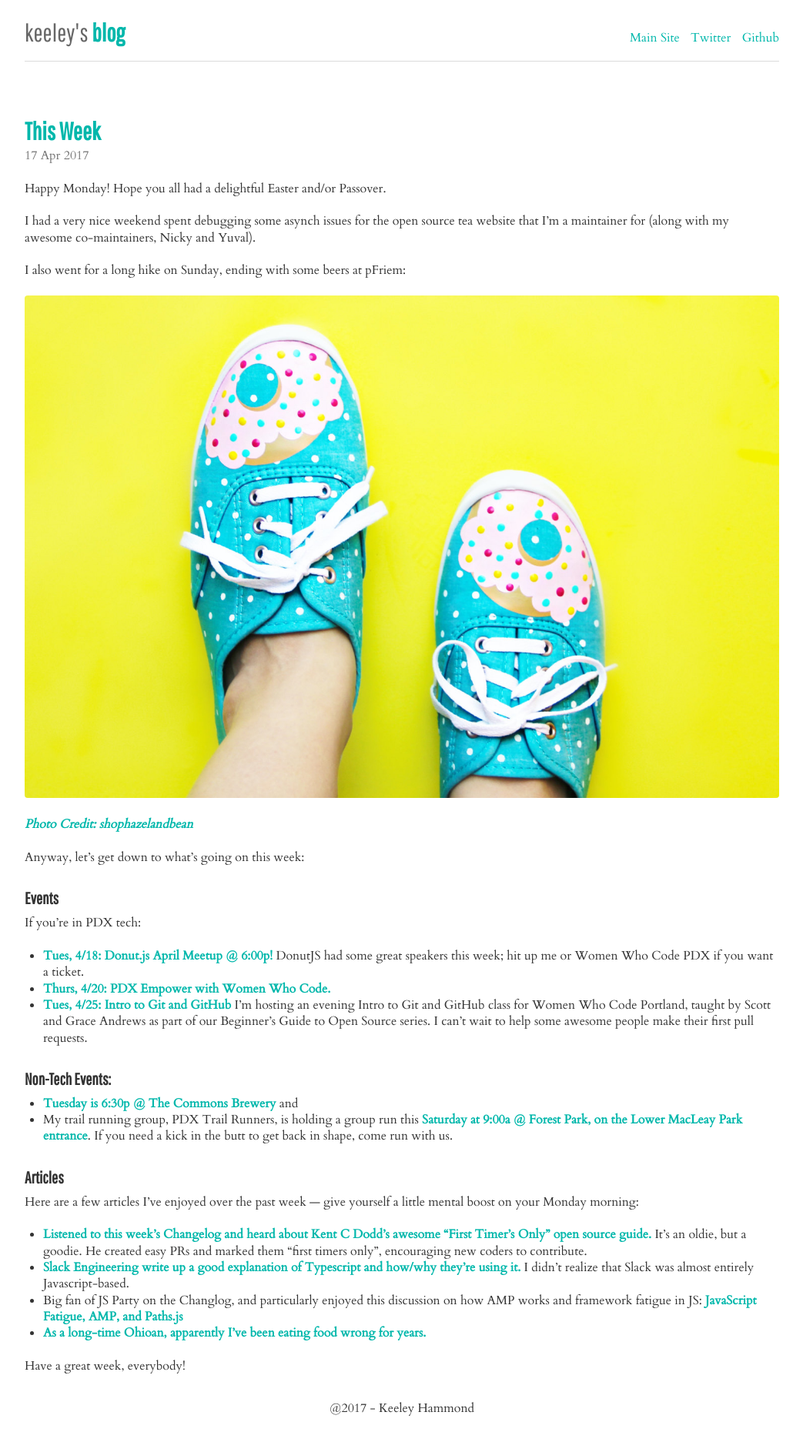
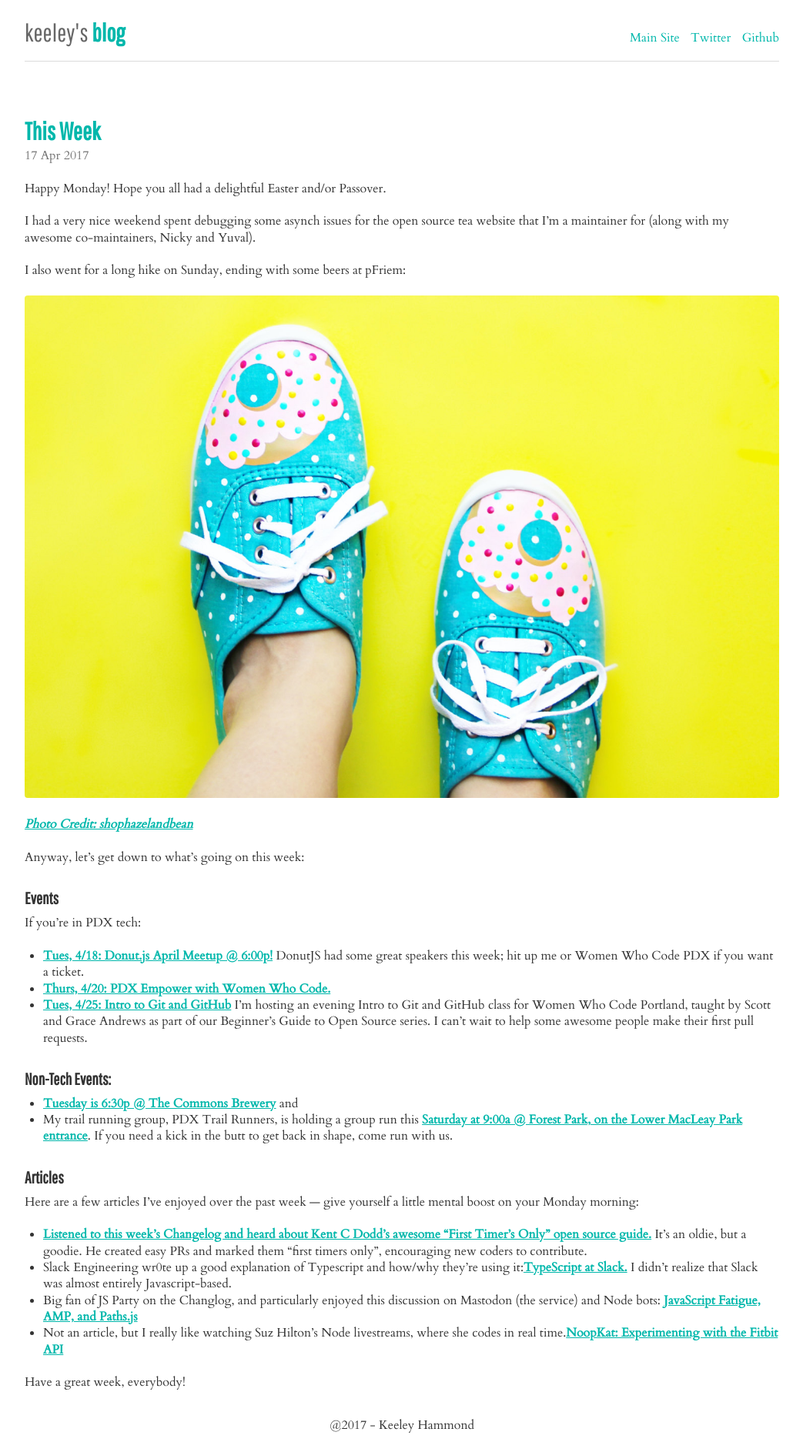
Before and after one commit to Keeley-Hammond/blog, a Jekyll site: the page built from _posts/2017-04-17-happy-monday-apr-17.md, in a window 1280 px wide. Shown: the whole page at 77% size, without its empty margins (118-1161 px from the left). Built offline with Jekyll 4.4.1, drawn with Linux system fonts in a browser that asks for light colours; before the commit the page ends 1853 px from its top, so only the background shows below that.

Commit message:
Added new URL for blog, changed URL links (I hope)

```diff
--- a/_posts/2017-04-17-happy-monday.md
+++ b/_posts/2017-04-17-happy-monday-apr-17.md
@@ -32,8 +32,8 @@
 Here are a few articles I’ve enjoyed over the past week — give yourself a little mental boost on your Monday morning:
 
 * [Listened to this week's Changelog and heard about Kent C Dodd's awesome "First Timer's Only" open source guide.](https://medium.com/@kentcdodds/first-timers-only-78281ea47455) It's an oldie, but a goodie. He created easy PRs and marked them "first timers only", encouraging new coders to contribute.
-* [Slack Engineering write up a good explanation of Typescript and how/why they're using it.](https://slack.engineering/typescript-at-slack-a81307fa288d) I didn't realize that Slack was almost entirely Javascript-based.
-* Big fan of JS Party on the Changlog, and particularly enjoyed this discussion on how AMP works and framework fatigue in JS: [JavaScript Fatigue, AMP, and Paths.js](https://changelog.com/jsparty/3)
-* [As a long-time Ohioan, apparently I've been eating food wrong for years.](https://twitter.com/broderick/status/851160598813569025)
+* Slack Engineering wr0te up a good explanation of Typescript and how/why they're using it:[TypeScript at Slack.](https://slack.engineering/typescript-at-slack-a81307fa288d) I didn't realize that Slack was almost entirely Javascript-based.
+* Big fan of JS Party on the Changlog, and particularly enjoyed this discussion on Mastodon (the service) and Node bots: [JavaScript Fatigue, AMP, and Paths.js](https://changelog.com/jsparty/7)
+* Not an article, but I really like watching Suz Hilton's Node livestreams, where she codes in real time.[NoopKat: Experimenting with the Fitbit API](https://twitter.com/broderick/status/851160598813569025)
 
 Have a great week, everybody!
--- a/_sass/base.scss
+++ b/_sass/base.scss
@@ -49,7 +49,7 @@
 /*- Link -*/
 a {
 	color: #00B7AB;
-	text-decoration: none;
+	text-decoration: 1 px dashed #00B7AB;
 	font-weight: 700;
 	&:hover,
 	&:focus {
```
